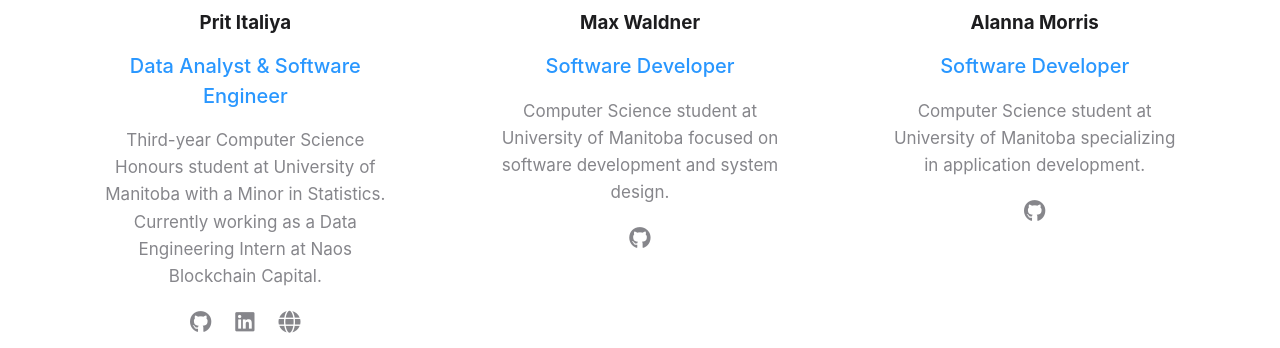
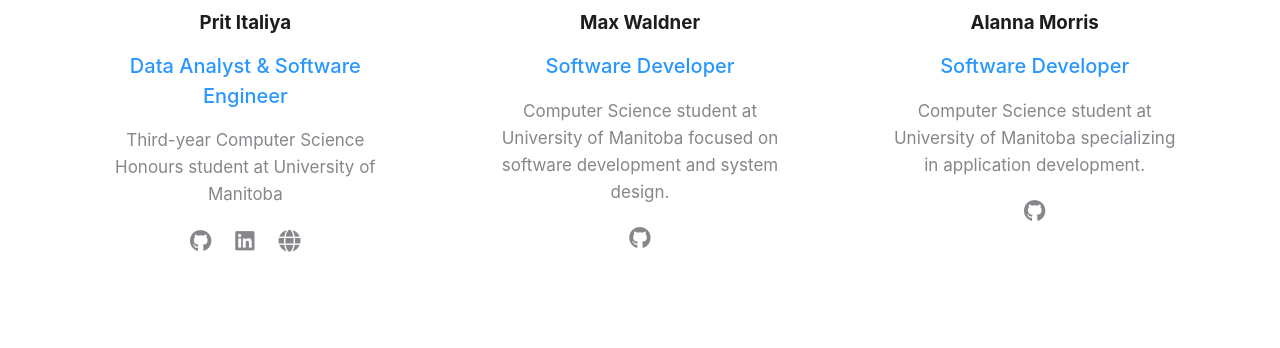
Before and after one commit to prititaliya/presentation, a plain HTML site: page index.html in a window 1280 px wide. Shown: the part 4320-4668 px from the top of the page. Drawn offline with Linux system fonts and the light colour scheme.

Commit message:
Update index.html

```diff
--- a/index.html
+++ b/index.html
@@ -133,7 +133,7 @@
                         </div>
                         <h3>Prit Italiya</h3>
                         <p class="member-role">Data Analyst & Software Engineer</p>
-                        <p class="member-bio">Third-year Computer Science Honours student at University of Manitoba with a Minor in Statistics. Currently working as a Data Engineering Intern at Naos Blockchain Capital.</p>
+                        <p class="member-bio">Third-year Computer Science Honours student at University of Manitoba</p>
                         <div class="member-links">
                             <a href="https://github.com/prititaliya" target="_blank" class="social-link">
                                 <i class="fab fa-github"></i>
```
